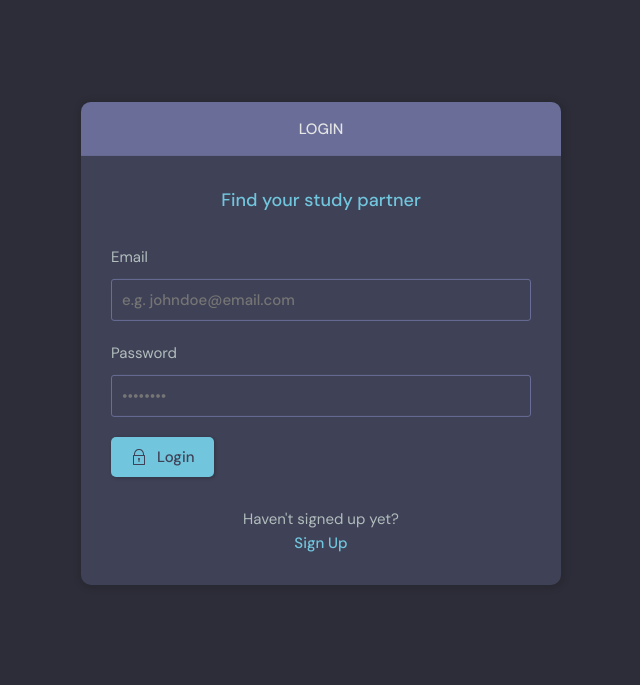
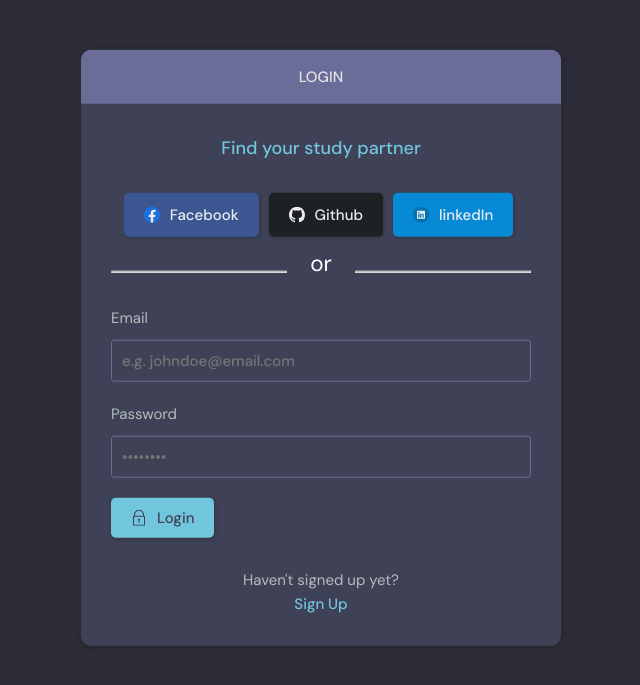
Before and after one commit to amediTechWizard/collegeCircle, a Django app: page /login/ in a window 1280 px wide. Shown: the part 76-761 px from the top of the page, without its empty margins (319-959 px from the left). Run offline with Django 3.2, Linux system fonts and the light colour scheme.

Commit message:
social login - intergrated facebook,linkedin and github socials create account and login

```diff
--- a/CollegeCircle/urls.py
+++ b/CollegeCircle/urls.py
@@ -6,7 +6,8 @@ from django.conf.urls.static import static
 urlpatterns = [
     path('admin/', admin.site.urls),
     path('', include('base.urls')),
-    path('api/', include('base.api.urls'))
+    path('api/', include('base.api.urls')),
+    path('social-auth/', include('social_django.urls', namespace='social'))
 ]
 
 urlpatterns += static(settings.MEDIA_URL, document_root=settings.MEDIA_ROOT)
--- a/base/templates/base/login_register.html
+++ b/base/templates/base/login_register.html
@@ -14,6 +14,43 @@
           </div>
           <div class="layout__body">
             <h2 class="auth__tagline">Find your study partner</h2>
+
+            <div class="omb_login">
+              <div class="row omb_row-sm-offset-3 omb_socialButtons">
+                    <div class="col-xs-4 col-sm-2">
+                      <a href="{% url 'social:begin' 'facebook' %}" class="btn btn-lg btn-block omb_btn-facebook">
+                        <svg xmlns="http://www.w3.org/2000/svg" data-name="Ebene 1" viewBox="0 0 1024 1024" id="facebook-logo-2019"><path fill="#1877f2" d="M1024,512C1024,229.23016,794.76978,0,512,0S0,229.23016,0,512c0,255.554,187.231,467.37012,432,505.77777V660H302V512H432V399.2C432,270.87982,508.43854,200,625.38922,200,681.40765,200,740,210,740,210V336H675.43713C611.83508,336,592,375.46667,592,415.95728V512H734L711.3,660H592v357.77777C836.769,979.37012,1024,767.554,1024,512Z"></path><path fill="#fff" d="M711.3,660,734,512H592V415.95728C592,375.46667,611.83508,336,675.43713,336H740V210s-58.59235-10-114.61078-10C508.43854,200,432,270.87982,432,399.2V512H302V660H432v357.77777a517.39619,517.39619,0,0,0,160,0V660Z"></path></svg>
+                        <span class="hidden-xs">Facebook</span>
+                      </a>
+                    </div>
+                    <div class="col-xs-4 col-sm-2">
+                      <a href="{% url 'social:begin' 'github' %}" class="btn btn-lg btn-block omb_btn-github">
+                        <svg height="18" viewBox="0 0 16 16" width="40px" style="fill:white;">
+                          <path fill-rule="evenodd" d="M8 0C3.58 0 0 3.58 0 8c0 3.54 2.29 6.53 5.47 7.59.4.07.55-.17.55-.38
+                          0-.19-.01-.82-.01-1.49-2.01.37-2.53-.49-2.69-.94-.09-.23-.48-.94-.82-1.13-.28-.15-.68-.52-.01-.53.63-.01
+                          1.08.58 1.23.82.72 1.21 1.87.87
+                          2.33.66.07-.52.28-.87.51-1.07-1.78-.2-3.64-.89-3.64-3.95 0-.87.31-1.59.82-2.15-.08-.2-.36-1.02.08-2.12
+                          0 0 .67-.21 2.2.82.64-.18 1.32-.27 2-.27.68 0 1.36.09 2 .27 1.53-1.04 2.2-.82 2.2-.82.44 1.1.16 1.92.08
+                          2.12.51.56.82 1.27.82 2.15 0 3.07-1.87 3.75-3.65 3.95.29.25.54.73.54 1.48 0 1.07-.01 1.93-.01 2.2 0
+                          .21.15.46.55.38A8.013 8.013 0 0016 8c0-4.42-3.58-8-8-8z"/>
+                        </svg>
+                        <span class="hidden-xs">Github</span>
+                      </a>
+                    </div>
+                    <div class="col-xs-4 col-sm-2">
+                      <a href="{% url 'social:begin' 'linkedin-oauth2' %}" class="btn btn-lg btn-block omb_btn-linkedin">
+                        <svg xmlns="http://www.w3.org/2000/svg" data-name="Layer 1" viewBox="0 0 128 128" id="linkedin"><circle cx="64" cy="64" r="64" fill="#0177b5"></circle><path fill="#fff" d="M92 32H36a4 4 0 0 0-4 4v56a4 4 0 0 0 4 4h56a4 4 0 0 0 4-4V36a4 4 0 0 0-4-4ZM52 86H42V56h10Zm-5-34a6 6 0 1 1 6-6 6 6 0 0 1-6 6Zm39 34H76V66c0-1.66-2.24-3-5-3-4 0-5 5.34-5 7v16H56V56h10v7c0-5 4.48-7 10-7a10 10 0 0 1 10 10Z"></path></svg>
+                        <span class="hidden-xs">linkedIn</span>
+                      </a>
+                    </div>
+              </div>
+              <div class="row omb_row-sm-offset-4 omb_loginOr">
+                <div class="col-xs-12 col-sm-6">
+                  <hr class="omb_hrOr">
+                  <span class="omb_spanOr">or</span>
+                </div>
+              </div>
+            </div>
 
             <form class="form" action="" method="POST">
               {% csrf_token %}
--- a/static/styles/style.css
+++ b/static/styles/style.css
@@ -565,6 +565,71 @@ a {
 .form__avatar label:hover {
   text-decoration: underline;
 }
+
+ /* === socials ==== */
+@media (min-width: 768px) {
+  .omb_row-sm-offset-3 div:first-child[class*="col-"] {
+      margin-left: 0%;
+      /* margin-left: 25%; */
+  }
+}
+
+.omb_row-sm-offset-3 {
+  display: flex;
+  justify-content: center; /* Align buttons horizontally */
+  align-items: center; /* Align buttons vertically */
+}
+
+.omb_row-sm-offset-3 .col-xs-4 {
+  flex: 0 0 auto; /* Prevent buttons from stretching */
+  margin: 0 5px; /* Add margin between buttons */
+}
+
+@media (max-width: 767px) {
+  .omb_row-sm-offset-3 .col-xs-4 {
+    flex-basis: 33.33%; /* Show 3 buttons per row on smaller screens */
+  }
+}
+
+.omb_login .omb_socialButtons a {
+color: white;
+opacity:0.9;
+}
+.omb_login .omb_socialButtons a:hover {
+  color: white;
+opacity:1;
+}
+.omb_login .omb_socialButtons .omb_btn-facebook {background: #3b5998;}
+.omb_login .omb_socialButtons .omb_btn-github {background: #1b1e1f;}
+.omb_login .omb_socialButtons .omb_btn-linkedin {background: #0092e4;}
+
+.omb_login .omb_loginOr {
+position: relative;
+font-size: 1.5em;
+color: #aaa;
+margin-top: 1em;
+margin-bottom: 1em;
+padding-top: 0.5em;
+padding-bottom: 0.5em;
+}
+.omb_login .omb_loginOr .omb_hrOr {
+background-color: #cdcdcd;
+height: 1px;
+margin-top: 0px !important;
+margin-bottom: 0px !important;
+}
+.omb_login .omb_loginOr .omb_spanOr {
+display: block;
+position: absolute;
+color: #fff;
+left: 50%;
+top: -0.6em;
+margin-left: -1.5em;
+background-color: #3f4156;
+width: 3em;
+text-align: center;
+}
+
 
 /*==============================
 =>  Topics
```
Also changed, not shown: CollegeCircle/settings.py (+24 -0 lines), db.sqlite3.
